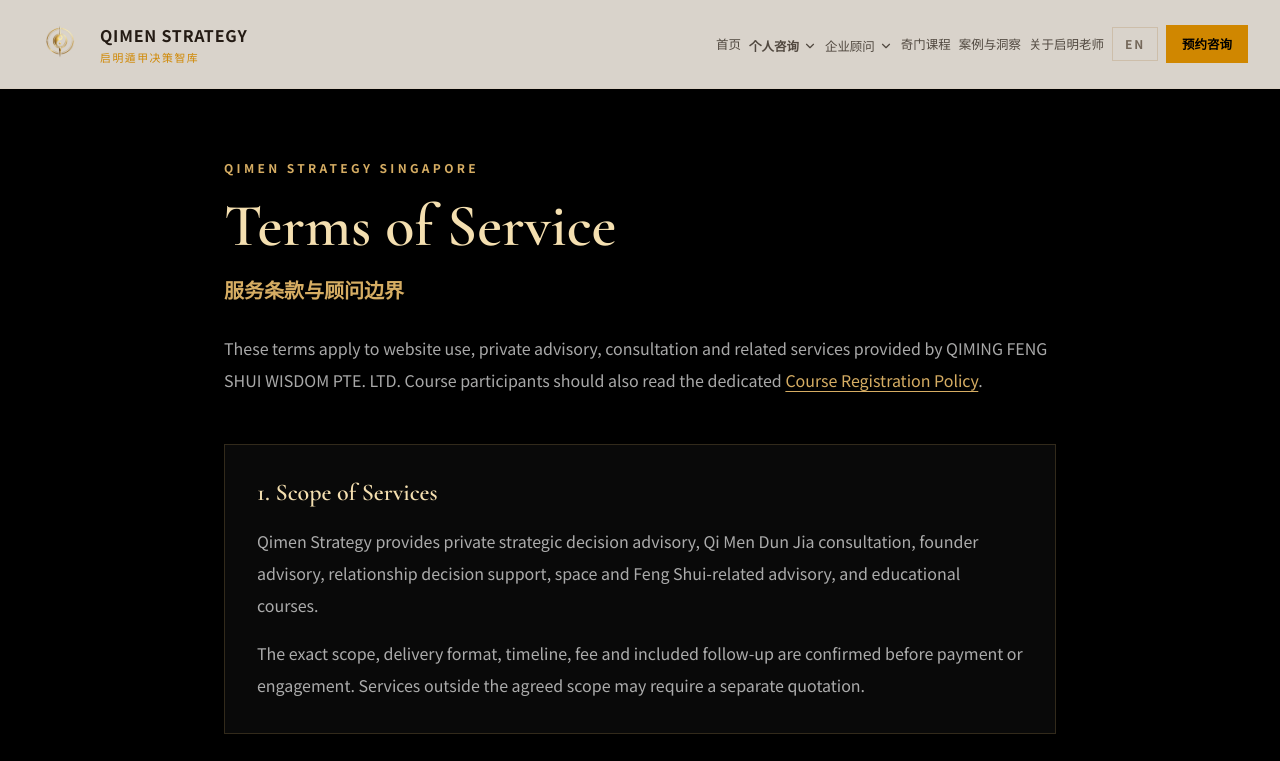
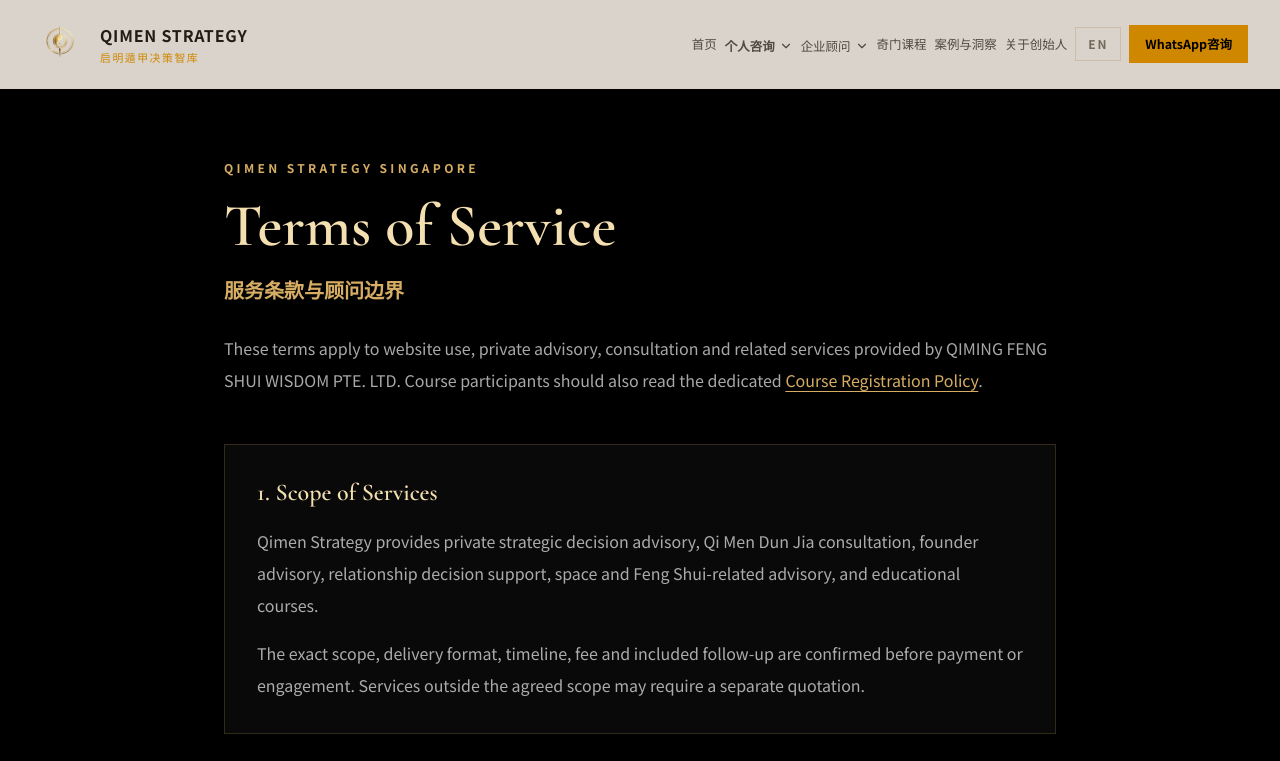
Before and after one commit to BODHIWONG/qmfeng-website, a Next.js app: page /terms in a window 1280 px wide. Shown: the top 761 px of the page. Built offline with nearby package versions, Linux system fonts and the light colour scheme.

Commit message:
Unify navigation offers and consultation CTA

```diff
--- a/components/navbar.tsx
+++ b/components/navbar.tsx
@@ -6,16 +6,17 @@ import Link from "next/link";
 import { useLanguage } from "@/contexts/language-context";
 
 const LOGO_URL = "/logo-qimen-strategy.jpg";
-const CONSULTATION_LINK = "/personal-advisory";
+const CONSULTATION_WHATSAPP =
+  "https://wa.me/6589593499?text=Hi%20Qimen%20Strategy%2C%20I%27d%20like%20to%20ask%20about%20a%20consultation.%20My%20current%20situation%20is%3A";
 const COURSE_REGISTRATION_LINK = "/course-registration?course=qimen-foundation&batch=2026-09-19";
 
 const businessLinks = [
   {
     href: "/enterprise-strategic-advisory",
-    zh: "创业老板事业陪跑",
-    en: "Founder Business Advisory",
-    descZh: "经营瓶颈、战略重点与长期陪跑",
-    descEn: "Business bottlenecks, priorities and retainer support",
+    zh: "企业战略顾问与长期陪跑",
+    en: "Business Strategic Advisory",
+    descZh: "经营瓶颈、战略重点与长期决策支持",
+    descEn: "Business bottlenecks, priorities and ongoing decision support",
   },
   {
     href: "/founder-wealth-investment-advisory",
@@ -38,15 +39,22 @@ const personalLinks = [
     href: "/personal-advisory",
     zh: "个人咨询总览",
     en: "Personal Advisory Overview",
-    descZh: "个人重大决策与生活优化服务",
-    descEn: "Important life decisions and personal services",
+    descZh: "查看个人服务与适合的咨询入口",
+    descEn: "Compare personal services and consultation pathways",
+  },
+  {
+    href: "/personal-advisory#bazi-analysis",
+    zh: "八字命理分析",
+    en: "Bazi Analysis",
+    descZh: "S$168 · 新客户入门分析",
+    descEn: "S$168 · Entry analysis for new clients",
   },
   {
     href: "/decision",
-    zh: "个人重大决策",
-    en: "Major Personal Decisions",
-    descZh: "事业、合作、人生方向与关键选择",
-    descEn: "Career, partnership and major life choices",
+    zh: "奇门遁甲咨询",
+    en: "Qi Men Dun Jia Consultation",
+    descZh: "S$396 · 根据具体盘面综合分析",
+    descEn: "S$396 · Chart-specific integrated analysis",
   },
   {
     href: "/relationship-clarity-reading-singapore",
@@ -80,7 +88,7 @@ const personalLinks = [
 
 const primaryLinks = [
   { href: "/insights", zh: "案例与洞察", en: "Insights" },
-  { href: "/founder", zh: "关于启明老师", en: "About Mr.Qiming" },
+  { href: "/founder", zh: "关于创始人", en: "About the Founder" },
 ];
 
 export default function Navbar() {
@@ -136,7 +144,7 @@ export default function Navbar() {
               {lang === "zh" ? "个人咨询" : "Personal Advisory"}
               <ChevronDown size={14} />
             </button>
-            <div className="invisible absolute left-1/2 top-full w-[410px] -translate-x-1/2 border border-[#d6ad63]/30 bg-black/98 p-3 opacity-0 shadow-2xl transition-all duration-200 group-hover:visible group-hover:opacity-100">
+            <div className="invisible absolute left-1/2 top-full w-[430px] -translate-x-1/2 border border-[#d6ad63]/30 bg-black/98 p-3 opacity-0 shadow-2xl transition-all duration-200 group-hover:visible group-hover:opacity-100">
               {personalLinks.map((link) => (
                 <Link key={link.href} href={link.href} className="block border-b border-white/8 px-4 py-3 last:border-b-0 hover:bg-[#d6ad63]/10">
                   <p className="text-sm font-semibold text-[#f4dfb0]">{lang === "zh" ? link.zh : link.en}</p>
@@ -151,7 +159,7 @@ export default function Navbar() {
               {lang === "zh" ? "企业顾问" : "Business Advisory"}
               <ChevronDown size={14} />
             </button>
-            <div className="invisible absolute left-1/2 top-full w-[390px] -translate-x-1/2 border border-[#d6ad63]/30 bg-black/98 p-3 opacity-0 shadow-2xl transition-all duration-200 group-hover:visible group-hover:opacity-100">
+            <div className="invisible absolute left-1/2 top-full w-[410px] -translate-x-1/2 border border-[#d6ad63]/30 bg-black/98 p-3 opacity-0 shadow-2xl transition-all duration-200 group-hover:visible group-hover:opacity-100">
               {businessLinks.map((link) => (
                 <Link key={link.href} href={link.href} className="block border-b border-white/8 px-4 py-3 last:border-b-0 hover:bg-[#d6ad63]/10">
                   <p className="text-sm font-semibold text-[#f4dfb0]">{lang === "zh" ? link.zh : link.en}</p>
@@ -184,9 +192,14 @@ export default function Navbar() {
             {lang === "zh" ? "EN" : "中文"}
           </button>
 
-          <Link href={CONSULTATION_LINK} className="bg-yellow-600 px-4 py-2.5 text-[0.78rem] font-semibold text-black transition-all hover:bg-yellow-500">
-            {lang === "zh" ? "预约咨询" : "Book Consultation"}
-          </Link>
+          <a
+            href={CONSULTATION_WHATSAPP}
+            target="_blank"
+            rel="noopener noreferrer"
+            className="bg-yellow-600 px-4 py-2.5 text-[0.78rem] font-semibold text-black transition-all hover:bg-yellow-500"
+          >
+            {lang === "zh" ? "WhatsApp咨询" : "WhatsApp Consultation"}
+          </a>
         </div>
 
         <div className="flex items-center gap-3 xl:hidden">
@@ -244,9 +257,15 @@ export default function Navbar() {
               {lang === "zh" ? link.zh : link.en}
             </Link>
           ))}
-          <Link href={CONSULTATION_LINK} className="mt-5 block bg-[#d6ad63] px-5 py-3 text-center font-semibold text-black" onClick={() => setIsOpen(false)}>
-            {lang === "zh" ? "预约咨询" : "Book Consultation"}
-          </Link>
+          <a
+            href={CONSULTATION_WHATSAPP}
+            target="_blank"
+            rel="noopener noreferrer"
+            className="mt-5 block bg-[#d6ad63] px-5 py-3 text-center font-semibold text-black"
+            onClick={() => setIsOpen(false)}
+          >
+            {lang === "zh" ? "WhatsApp咨询" : "WhatsApp Consultation"}
+          </a>
         </div>
       )}
     </nav>
```
